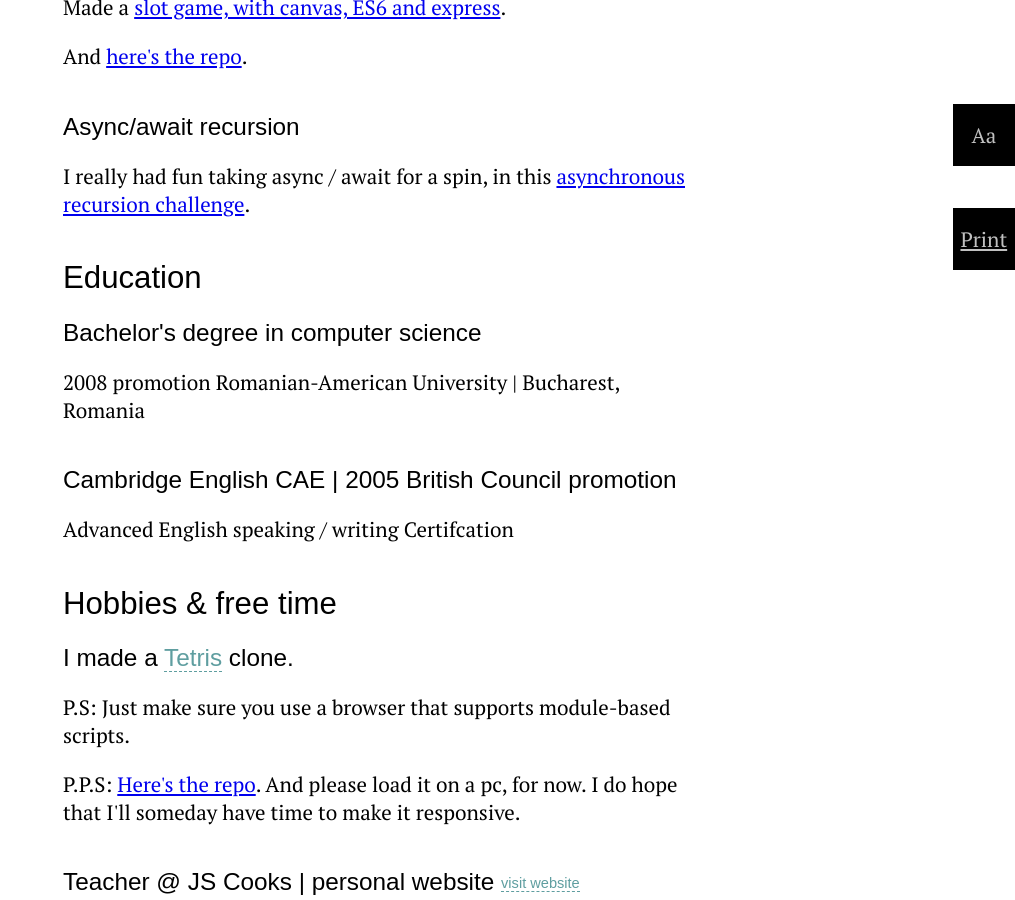
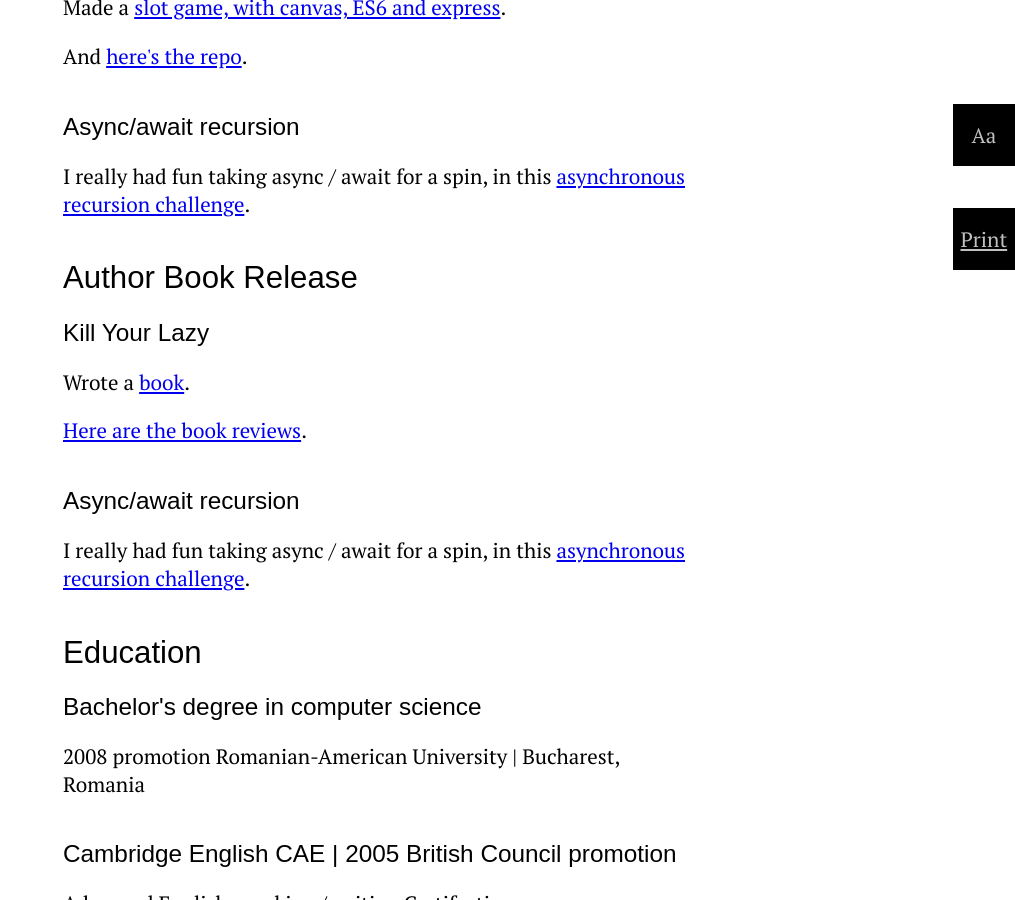
Before and after one commit to jscoox/jscoox.github.com, a Jekyll site: the page alex-okros.html, which Jekyll copies as it is, in a window 1280 px wide and 900 px high, scrolled down 3060 px. Shown: the whole window, without its empty margins (265-1280 px from the left). Built offline with Jekyll 4.4.1, drawn with Linux system fonts in a browser that asks for light colours; some web fonts are replaced.

Commit message:
Update alex-okros.html

```diff
--- a/alex-okros.html
+++ b/alex-okros.html
@@ -172,6 +172,24 @@
     </section>
 
 
+    <section>
+      <h2>Author Book Release</h2>
+      <article>
+        <h3>Kill Your Lazy</h3>
+        <p>Wrote a <a target="_blank" href="https://jscoox.github.io/slot-machine/">book</a>.</p>
+        <p><a target="_blank" href="https://www.amazon.com/Kill-Your-Lazy-Alexandru-Okros-ebook/dp/B01E4H3RSG#customerReviews">Here are the book reviews</a>.</p>
+      </article>
+
+
+
+      <article>
+        <h3>Async/await recursion</h3>
+        <p>I really had fun taking async / await for a spin, in this <a target="_blank" href="https://github.com/artanthos/ischools-recursive-async-challenge">asynchronous
+            recursion challenge</a>.</p>
+      </article>
+    </section>
+
+
 
     <section>
       <h2>Education</h2>
```
